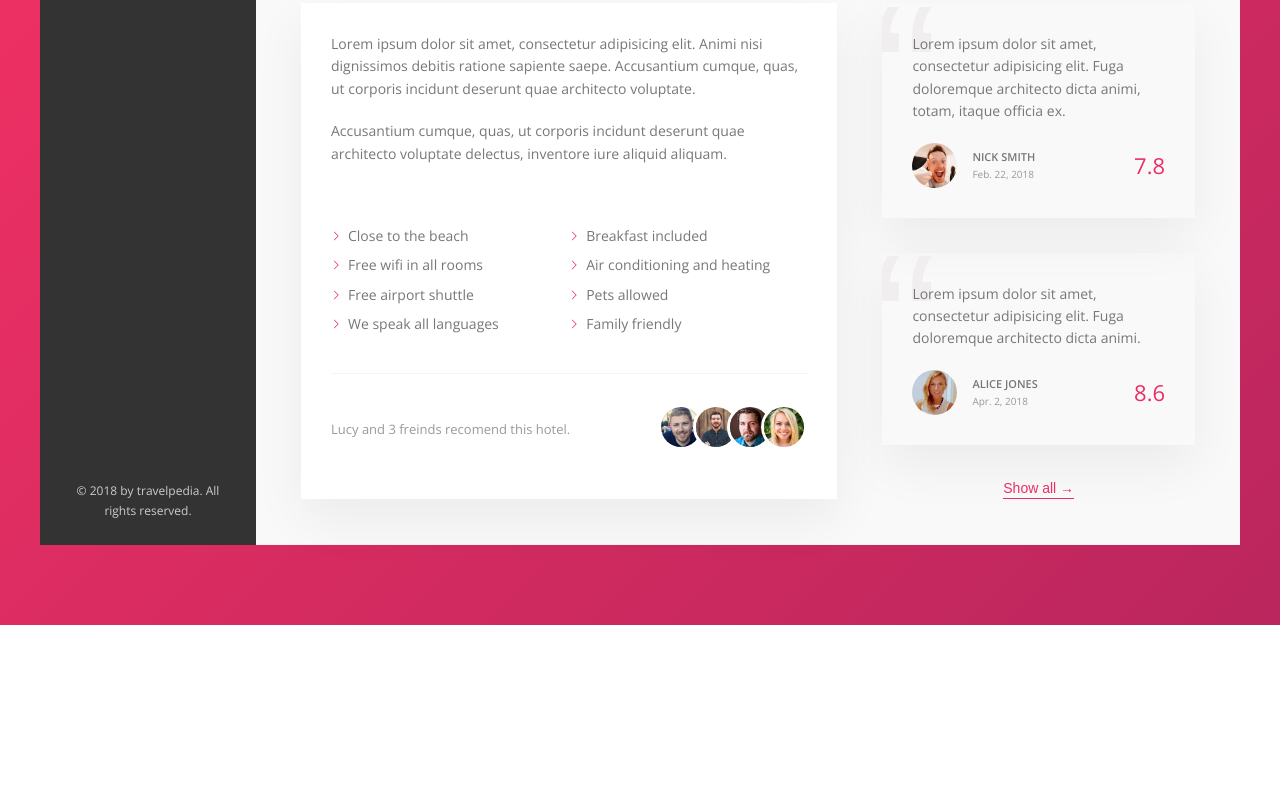
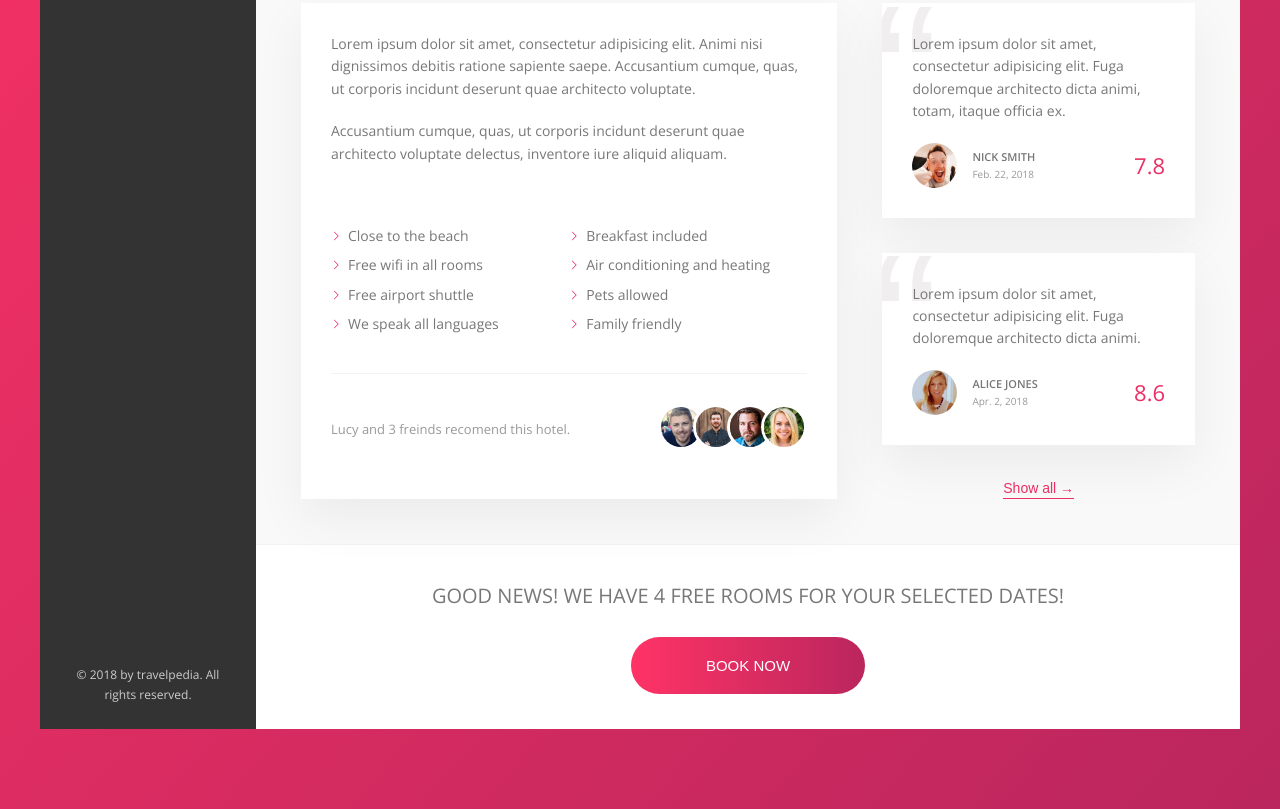
Before and after one commit to captnwalker/Travelpedia, a website: page index.html in a window 1280 px wide. Shown: the part 644-1453 px from the top of the page. Before the commit the page ends 1269 px from the top, so only its background shows below. Drawn offline with nearby package versions, Linux system fonts and the light colour scheme.

Commit message:
animated cta button completed

```diff
--- a/index.html
+++ b/index.html
@@ -198,11 +198,24 @@
                                 <div class="review__user-rating">8.6</div>
                             </figcaption>
                         </figure>
+
                         <button class="btn-inline">Show all
                             <span>&rarr;</span>
                         </button>
                     </div>
                 </div>
+                <div class="cta">
+                    <h2 class="cta__book-now">
+                        Good news! We have 4 free rooms for your selected dates!
+                    </h2>
+
+                    <button class="btn">
+                        <span class="btn__visible">Book now</span>
+                        <span class="btn__invisible">Only 4 rooms left</span>
+                    </button>
+                </div>
+
+
             </main>
         </div>
     </div>
--- a/sass/components/_hotel-view.scss
+++ b/sass/components/_hotel-view.scss
@@ -115,7 +115,7 @@
   }
 
   .review {
-    background-color: var(--color-whaite);
+    background-color: var(--color-white);
     box-shadow: var(--shadow-light);
     padding: 3rem;
     margin-bottom: 3.5rem;
@@ -174,3 +174,66 @@
       z-index: 1;
     }
    }
+
+   //////////////////////////////////////
+   //Call to action section - bottom of page
+   .cta {
+     padding: 3.5rem;
+     text-align: center;
+
+     &__book-now {
+       font-size: 2rem;
+       font-weight: 300;
+       text-transform: uppercase;
+       margin-bottom: 2.5rem;
+     }
+   }
+
+   .btn {
+     font-size: 1.5rem;
+     font-weight: 300;
+     text-transform: uppercase;
+     border-radius: 100px;
+     border: none;
+     background-image: linear-gradient(to right, var(--color-primary-light), var(--color-primary-dark));
+     color: var(--color-white);
+     position: relative;
+     overflow: hidden;
+     cursor: pointer;
+
+    & > * {
+      display: inline-block;
+      height: 100%;
+      width: 100%;
+      transition: all .2s;
+    }
+
+
+     &__visible {
+      padding: 2rem 7.5rem;
+     }
+
+     &__invisible {
+      position: absolute;
+      padding: 2rem 0;
+      left: 0;
+      top: -100%;
+     }
+
+     &:hover {
+      background-image: linear-gradient(to left, var(--color-primary-light), var(--color-primary-dark));
+     }
+
+     &:hover &__visible {
+        transform: translateY(1000%)
+      }
+
+      &:hover &__invisible {
+        top: 0;
+     }
+
+     &:focus {
+       outline: none;
+       animation: pulsate 1s infinite;
+     }
+   }
```
Also changed, not shown: css/style.css.
